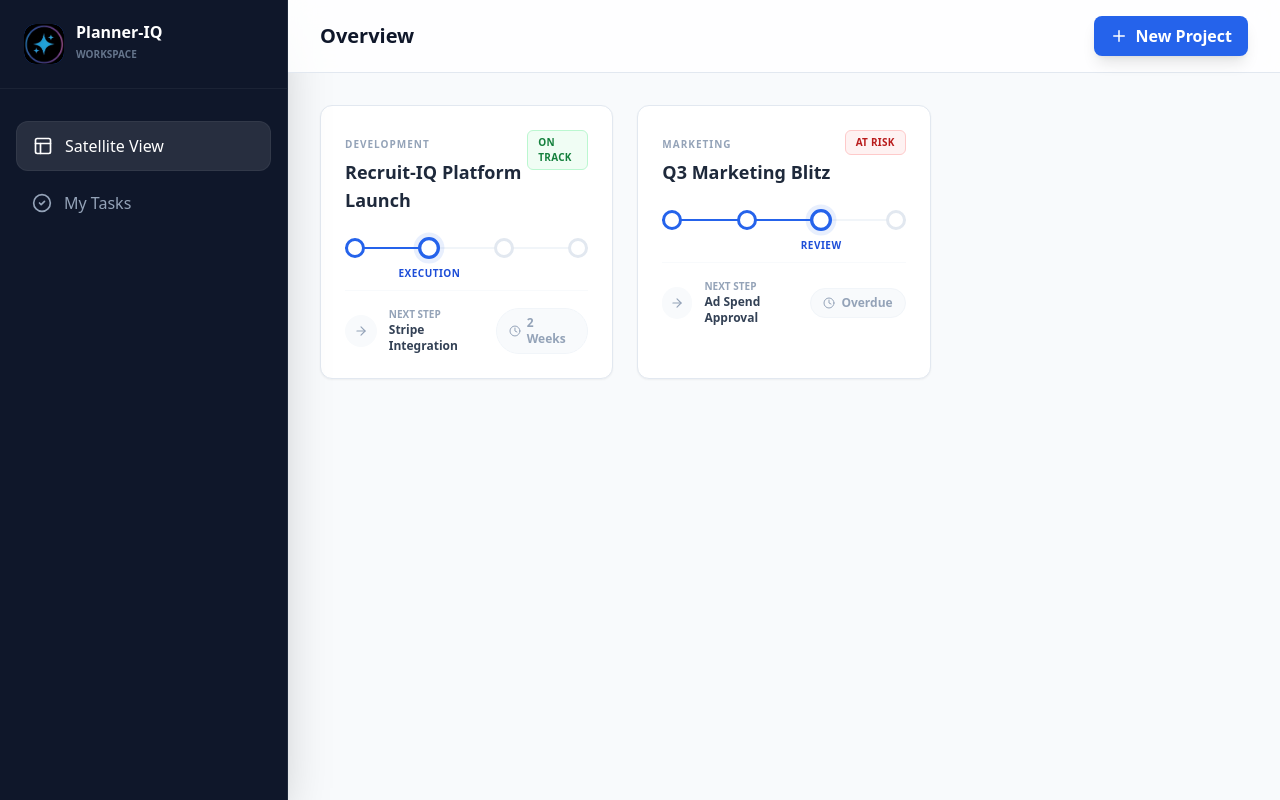
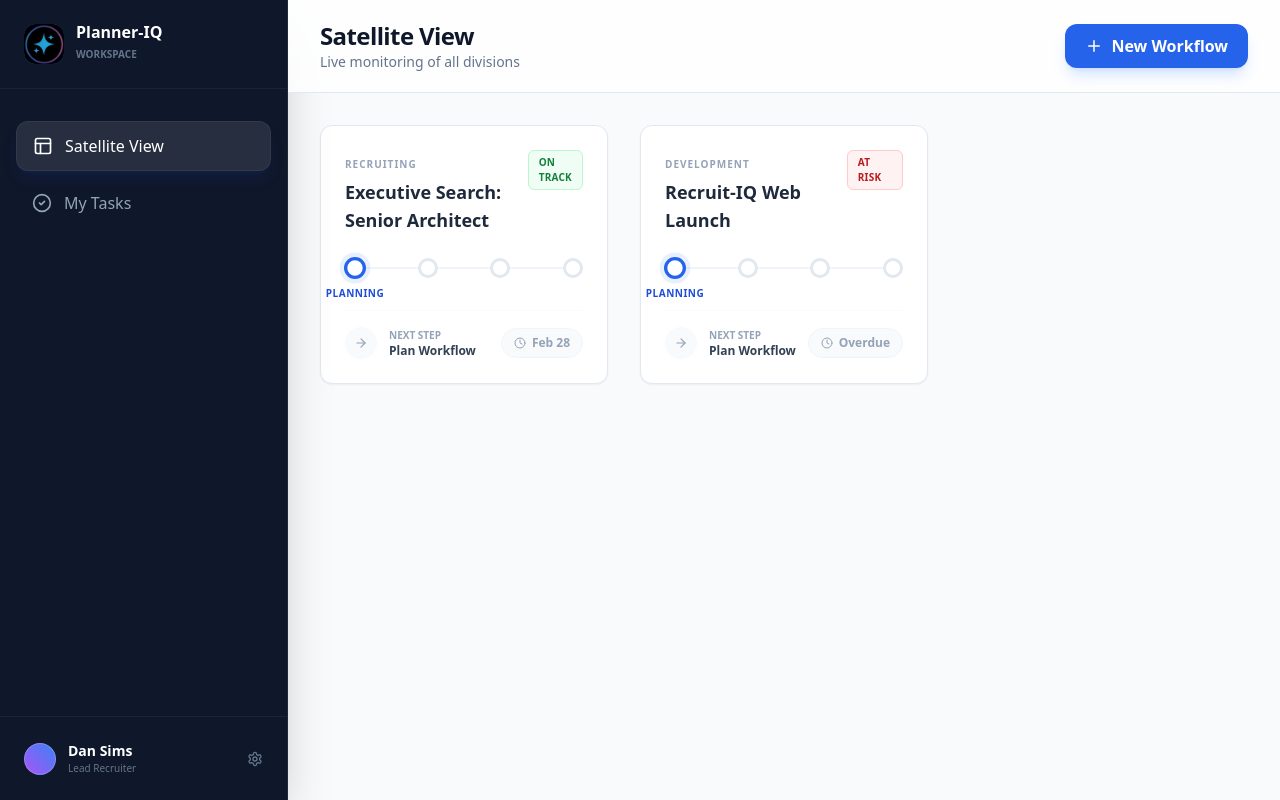
Before and after one commit to dansims2024-afk/Planner-IQ, a Next.js app: page / in a window 1280 px wide. Built offline with nearby package versions, Linux system fonts and the light colour scheme.

Commit message:
Update Dashboard.jsx

```diff
--- a/src/components/Dashboard.jsx
+++ b/src/components/Dashboard.jsx
@@ -1,39 +1,62 @@
 "use client";
 
 import React, { useState, useEffect } from 'react';
-import { Layout, CheckCircle2, Settings, Plus, Search, Bell } from 'lucide-react';
+import { Layout, CheckCircle2, Settings, Plus, Search, Bell, Clock, ArrowRight } from 'lucide-react';
 import Image from 'next/image';
 import ProjectCard from './ProjectCard';
 
-// Use the existing DEMO_PROJECTS constant here...
-const DEMO_PROJECTS = [
+const RECRUITING_DEMO = [
   {
     id: 101,
-    title: 'Recruit-IQ Platform Launch',
+    title: 'Executive Search: Senior Architect',
+    type: 'Recruiting',
+    status: 'On Track',
+    deadline: 'Feb 28',
+    phases: [
+      {
+        id: 1, name: 'Sourcing',
+        tasks: [
+          { id: 1, text: 'Identify Top 20 Candidates', completed: true },
+          { id: 2, text: 'Initial Outreach Sent', completed: true },
+          { id: 3, text: 'Portfolio Review', completed: true }
+        ]
+      },
+      {
+        id: 2, name: 'Interviewing',
+        tasks: [
+          { id: 4, text: 'Technical Assessment', completed: true },
+          { id: 5, text: 'Cultural Fit Interview', completed: false },
+          { id: 6, text: 'Reference Checks', completed: false }
+        ]
+      },
+      { id: 3, name: 'Offer', tasks: [{ id: 7, text: 'Salary Negotiation', completed: false }] },
+      { id: 4, name: 'Onboarding', tasks: [{ id: 8, text: 'Equipment Setup', completed: false }] }
+    ]
+  },
+  {
+    id: 102,
+    title: 'Recruit-IQ Web Launch',
     type: 'Development',
-    status: 'On Track',
-    currentPhase: 2,
-    nextTask: 'Stripe Integration',
-    deadline: '2 Weeks',
+    status: 'At Risk',
+    deadline: 'Overdue',
     phases: [
-      { id: 1, name: 'Planning', tasks: [{ id: 1, text: 'Define User Personas', completed: true }, { id: 2, text: 'System Architecture', completed: true }] },
-      { id: 2, name: 'Execution', tasks: [{ id: 4, text: 'Auth Setup', completed: true }, { id: 5, text: 'Stripe Integration', completed: false }] },
+      { id: 1, name: 'Planning', tasks: [{ id: 9, text: 'Schema Design', completed: true }] },
+      { id: 2, name: 'Execution', tasks: [{ id: 10, text: 'API Integration', completed: false }] },
       { id: 3, name: 'Review', tasks: [] },
       { id: 4, name: 'Launch', tasks: [] }
     ]
-  },
-  { id: 102, title: 'Q3 Marketing Blitz', type: 'Marketing', status: 'At Risk', currentPhase: 3, nextTask: 'Ad Spend Approval', deadline: 'Overdue', phases: [] }
+  }
 ];
 
 export default function Dashboard() {
   const [projects, setProjects] = useState([]);
-  const [logoLoaded, setLogoLoaded] = useState(false); // New state to handle overlap
+  const [logoLoaded, setLogoLoaded] = useState(false);
 
   useEffect(() => {
     const saved = localStorage.getItem('planner_iq_projects');
     if (!saved) {
-      setProjects(DEMO_PROJECTS);
-      localStorage.setItem('planner_iq_projects', JSON.stringify(DEMO_PROJECTS));
+      setProjects(RECRUITING_DEMO);
+      localStorage.setItem('planner_iq_projects', JSON.stringify(RECRUITING_DEMO));
     } else {
       setProjects(JSON.parse(saved));
     }
@@ -43,45 +66,47 @@ export default function Dashboard() {
     <div className="min-h-screen bg-slate-50 flex font-sans text-slate-900">
       <aside className="w-72 bg-slate-900 text-slate-300 flex flex-col fixed h-full hidden lg:flex border-r border-slate-800 shadow-2xl z-20">
         <div className="p-6 border-b border-white/5 flex items-center gap-3">
-
-          {/* LOGO CONTAINER */}
           <div className="relative w-10 h-10 rounded-xl overflow-hidden bg-blue-600 flex items-center justify-center text-white font-bold shrink-0">
-             <Image
-               src="/logo.png"
-               alt="Planner-IQ Logo"
-               fill
-               className="object-cover z-10"
-               onLoad={() => setLogoLoaded(true)} // Hide 'P' when loaded
-               onError={(e) => { e.currentTarget.style.display = 'none'; setLogoLoaded(false); }}
-             />
+             <Image src="/logo.png" alt="Logo" fill className="object-cover z-10" onLoad={() => setLogoLoaded(true)} onError={() => setLogoLoaded(false)} />
              {!logoLoaded && <span className="text-lg">P</span>}
           </div>
-
           <div>
             <h1 className="font-bold text-white leading-none">Planner-IQ</h1>
             <span className="text-[10px] uppercase font-bold text-slate-500">Workspace</span>
           </div>
         </div>
-
         <nav className="flex-1 p-4 space-y-2 mt-4">
-          <div className="flex items-center gap-3 bg-white/10 text-white px-4 py-3 rounded-xl font-medium border border-white/5">
+          <div className="flex items-center gap-3 bg-white/10 text-white px-4 py-3 rounded-xl font-medium border border-white/5 shadow-lg shadow-blue-900/20">
             <Layout size={20} /> <span>Satellite View</span>
           </div>
-          <div className="flex items-center gap-3 px-4 py-3 rounded-xl font-medium text-slate-400 hover:text-white transition-all cursor-pointer">
-            <CheckCircle2 size={20} /> <span>My Tasks</span>
+          <div className="flex items-center gap-3 px-4 py-3 rounded-xl font-medium text-slate-400 hover:text-white transition-all cursor-pointer group">
+            <CheckCircle2 size={20} className="group-hover:text-blue-400" /> <span>My Tasks</span>
           </div>
         </nav>
+        <div className="p-4 border-t border-white/5">
+          <div className="flex items-center gap-3 p-2 rounded-xl hover:bg-white/5 transition-colors">
+            <div className="w-8 h-8 rounded-full bg-gradient-to-tr from-purple-500 to-blue-500 border border-white/20" />
+            <div className="flex-1">
+              <div className="text-sm font-semibold text-white">Dan Sims</div>
+              <div className="text-[10px] text-slate-500">Lead Recruiter</div>
+            </div>
+            <Settings size={16} className="text-slate-500 hover:text-white transition-colors cursor-pointer" />
+          </div>
+        </div>
       </aside>
 
       <main className="flex-1 lg:ml-72 relative">
-        <header className="sticky top-0 z-30 bg-white/80 backdrop-blur-md border-b border-slate-200 px-8 py-4 flex justify-between items-center">
-          <h2 className="text-xl font-bold">Overview</h2>
-          <button className="bg-blue-600 text-white px-4 py-2 rounded-lg font-bold flex items-center gap-2 shadow-lg hover:bg-blue-700 transition-all">
-            <Plus size={18} /> New Project
+        <header className="sticky top-0 z-30 bg-white/80 backdrop-blur-md border-b border-slate-200 px-8 py-5 flex justify-between items-center">
+          <div>
+            <h2 className="text-2xl font-bold tracking-tight">Satellite View</h2>
+            <p className="text-sm text-slate-500">Live monitoring of all divisions</p>
+          </div>
+          <button className="bg-blue-600 text-white px-5 py-2.5 rounded-xl font-bold flex items-center gap-2 shadow-lg shadow-blue-500/20 hover:bg-blue-700 transition-all active:scale-95">
+            <Plus size={18} /> New Workflow
           </button>
         </header>
 
-        <div className="p-8 grid grid-cols-1 md:grid-cols-2 xl:grid-cols-3 gap-6">
+        <div className="p-8 grid grid-cols-1 md:grid-cols-2 xl:grid-cols-3 gap-8">
           {projects.map(project => (
             <ProjectCard key={project.id} project={project} />
           ))}
```
